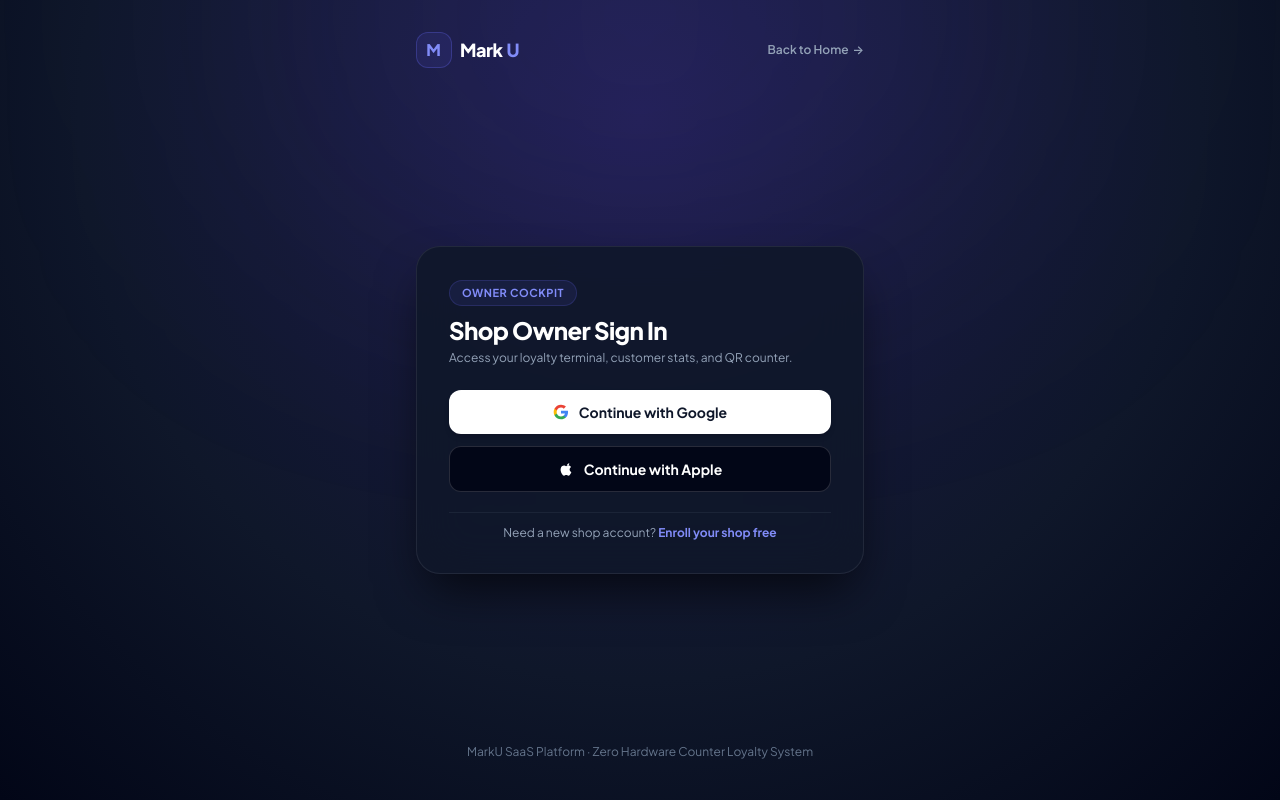
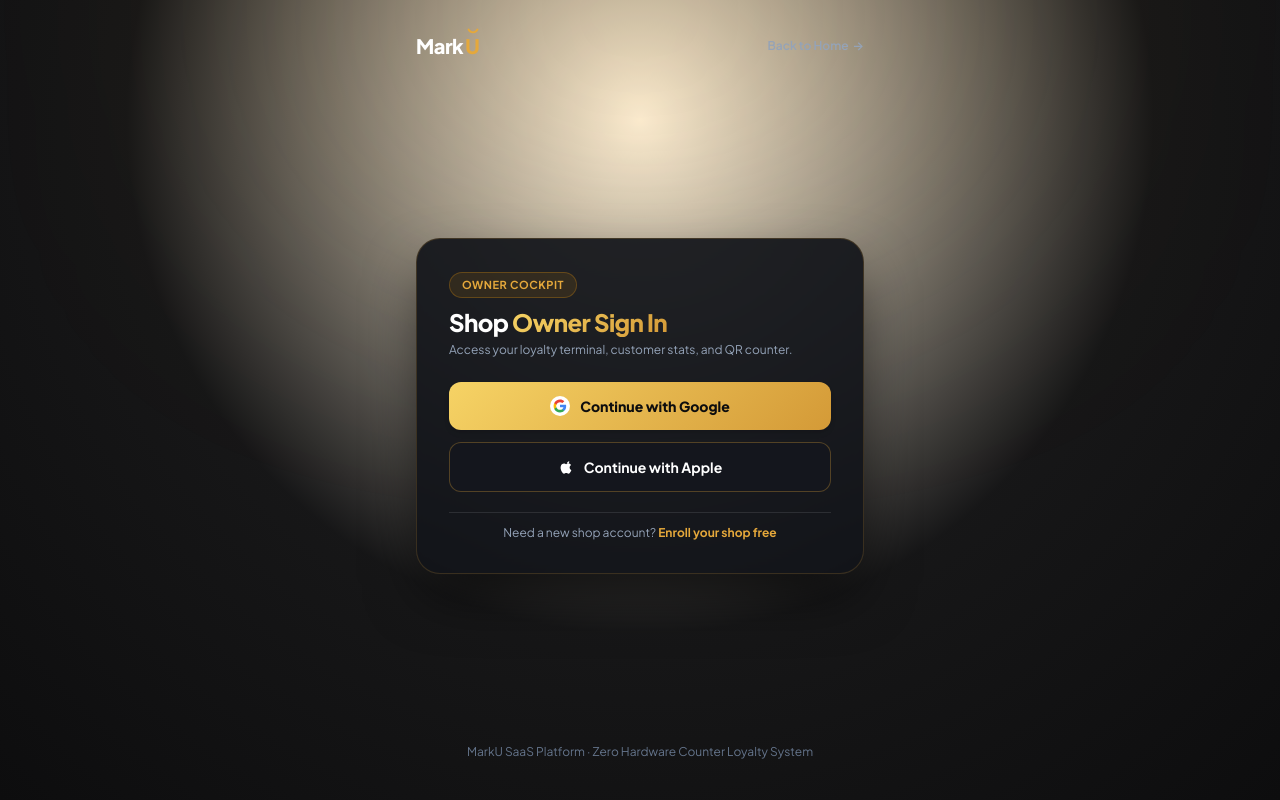
Before and after one commit to vinaykumar9311/markU, a website: page public/owner/login.html in a window 1280 px wide. Drawn offline with nearby package versions, Linux system fonts and the light colour scheme; no server answers.

Commit message:
Apply MarkU gold and obsidian coloring to owner login and register buttons

```diff
--- a/public/owner/login.html
+++ b/public/owner/login.html
@@ -27,60 +27,61 @@
       -webkit-font-smoothing: antialiased;
     }
     .font-mono { font-family: 'JetBrains Mono', monospace; }
+    .dark-glow-hero {
+      background: radial-gradient(circle at 50% 15%, rgba(229, 168, 59, 0.16) 0%, rgba(13, 13, 14, 0.96) 55%, #0d0d0e 100%);
+    }
+    .gold-gradient-text {
+      background: linear-gradient(135deg, #f6d365 0%, #d49a37 100%);
+      -webkit-background-clip: text;
+      -webkit-text-fill-color: transparent;
+    }
     .glass-card {
-      background: rgba(15, 23, 42, 0.88);
+      background: rgba(18, 20, 26, 0.92);
       backdrop-filter: blur(24px);
-      border: 1px solid rgba(255, 255, 255, 0.08);
-      box-shadow: 0 25px 50px -12px rgba(0, 0, 0, 0.7);
+      border: 1px solid rgba(229, 168, 59, 0.18);
+      box-shadow: 0 25px 60px -12px rgba(0, 0, 0, 0.75);
     }
     .btn-google {
-      background: #ffffff;
-      color: #0f172a;
+      background: linear-gradient(135deg, #f6d365 0%, #d49a37 100%);
+      color: #0d0d0e;
+      box-shadow: 0 6px 20px rgba(212, 154, 55, 0.35);
       transition: all 0.2s ease;
     }
     .btn-google:hover {
-      background: #f1f5f9;
+      background: linear-gradient(135deg, #fae084 0%, #e5a83b 100%);
       transform: translateY(-1px);
-      box-shadow: 0 10px 25px -5px rgba(255, 255, 255, 0.15);
-    }
-    .btn-demo {
-      background: linear-gradient(135deg, #4f46e5 0%, #7c3aed 100%);
-      transition: all 0.2s ease;
-    }
-    .btn-demo:hover {
-      background: linear-gradient(135deg, #4338ca 0%, #6d28d9 100%);
-      transform: translateY(-1px);
-      box-shadow: 0 12px 28px -6px rgba(99, 102, 241, 0.45);
+      box-shadow: 0 10px 26px rgba(229, 168, 59, 0.45);
     }
     .btn-apple {
-      background: #020617;
+      background: #14161d;
       color: #ffffff;
-      border: 1px solid rgba(255, 255, 255, 0.15);
+      border: 1px solid rgba(229, 168, 59, 0.3);
       transition: all 0.2s ease;
     }
     .btn-apple:hover {
-      background: #0f172a;
-      border-color: rgba(255, 255, 255, 0.3);
+      background: #1c1f29;
+      border-color: rgba(229, 168, 59, 0.65);
       transform: translateY(-1px);
     }
   </style>
 </head>
-<body class="flex flex-col min-h-screen px-4 py-6 justify-between relative overflow-x-hidden selection:bg-indigo-500 selection:text-white">
+<body class="dark-glow-hero flex flex-col min-h-screen px-4 py-6 justify-between relative overflow-x-hidden selection:bg-amber-500 selection:text-black">
 
-  <!-- Ambient Glow -->
-  <div class="fixed -top-40 left-1/2 -translate-x-1/2 w-[700px] h-[350px] bg-indigo-500/15 blur-[140px] pointer-events-none rounded-full"></div>
+  <!-- Ambient Golden Glow -->
+  <div class="fixed -top-40 left-1/2 -translate-x-1/2 w-[700px] h-[350px] bg-amber-500/15 blur-[140px] pointer-events-none rounded-full"></div>
 
   <!-- Header -->
   <header class="w-full max-w-md mx-auto flex items-center justify-between py-2 relative z-10">
-    <a href="/" class="flex items-center gap-2">
-      <span class="w-9 h-9 rounded-xl bg-indigo-500/10 border border-indigo-500/30 flex items-center justify-center font-black text-indigo-400 text-base tracking-wider">
-        M
-      </span>
-      <span class="text-lg font-black tracking-tight text-white flex items-center gap-1">
-        <span>Mark</span><span class="text-indigo-400">U</span>
+    <a href="/" class="flex items-center gap-0.5 shrink-0">
+      <span class="text-xl font-black tracking-tight text-white">Mark</span>
+      <span class="text-xl font-black tracking-tight text-[#e5a83b] relative">
+        U
+        <svg class="w-3 h-1.5 absolute -top-1 right-0 text-[#e5a83b]" viewBox="0 0 14 8" fill="none" stroke="currentColor" stroke-width="2.5" stroke-linecap="round">
+          <path d="M1 2C4 7 10 7 13 2" />
+        </svg>
       </span>
     </a>
-    <a href="/" class="text-xs font-semibold text-slate-400 hover:text-white transition-colors flex items-center gap-1">
+    <a href="/" class="text-xs font-semibold text-slate-400 hover:text-[#e5a83b] transition-colors flex items-center gap-1">
       <span>Back to Home</span>
       <span>&rarr;</span>
     </a>
@@ -90,10 +91,10 @@
   <main class="w-full max-w-md mx-auto my-auto glass-card rounded-3xl p-6 sm:p-8 space-y-5 relative z-10">
 
     <div>
-      <div class="inline-flex items-center gap-1.5 px-3 py-1 rounded-full bg-indigo-500/10 border border-indigo-500/20 text-indigo-400 text-[11px] font-bold uppercase tracking-wider mb-2">
+      <div class="inline-flex items-center gap-1.5 px-3 py-1 rounded-full bg-amber-500/10 border border-amber-500/25 text-[#e5a83b] text-[11px] font-bold uppercase tracking-wider mb-2">
         <span>Owner Cockpit</span>
       </div>
-      <h1 class="text-2xl font-extrabold tracking-tight text-white">Shop Owner Sign In</h1>
+      <h1 class="text-2xl font-extrabold tracking-tight text-white">Shop <span class="gold-gradient-text">Owner Sign In</span></h1>
       <p class="text-xs text-slate-400 mt-1">Access your loyalty terminal, customer stats, and QR counter.</p>
     </div>
 
@@ -107,19 +108,21 @@
     <div id="oauthSection" class="space-y-3 pt-1">
       <!-- Prominent Branded Google Button -->
       <button type="button" id="googleLoginBtn" onclick="triggerGoogleSignIn()"
-        class="w-full btn-google font-bold py-3 px-4 rounded-xl text-xs sm:text-sm flex items-center justify-center gap-2.5 shadow-md">
-        <svg class="w-4 h-4 shrink-0" viewBox="0 0 24 24">
-          <path fill="#4285F4" d="M22.56 12.25c0-.78-.07-1.53-.2-2.25H12v4.26h5.92c-.26 1.37-1.04 2.53-2.21 3.31v2.77h3.57c2.08-1.92 3.28-4.74 3.28-8.09z"/>
-          <path fill="#34A853" d="M12 23c2.97 0 5.46-.98 7.28-2.66l-3.57-2.77c-.98.66-2.23 1.06-3.71 1.06-2.86 0-5.29-1.93-6.16-4.53H2.18v2.84C3.99 20.53 7.7 23 12 23z"/>
-          <path fill="#FBBC05" d="M5.84 14.09c-.22-.66-.35-1.36-.35-2.09s.13-1.43.35-2.09V7.06H2.18C1.43 8.55 1 10.22 1 12s.43 3.45 1.18 4.94l2.85-2.22.81-.63z"/>
-          <path fill="#EA4335" d="M12 5.38c1.62 0 3.06.56 4.21 1.64l3.15-3.15C17.45 2.09 14.97 1 12 1 7.7 1 3.99 3.47 2.18 7.06l3.66 2.84c.87-2.6 3.3-4.52 6.16-4.52z"/>
-        </svg>
+        class="w-full btn-google font-extrabold py-3.5 px-4 rounded-xl text-xs sm:text-sm flex items-center justify-center gap-2.5 shadow-md cursor-pointer">
+        <span class="w-5 h-5 rounded-full bg-white flex items-center justify-center shrink-0">
+          <svg class="w-3.5 h-3.5" viewBox="0 0 24 24">
+            <path fill="#4285F4" d="M22.56 12.25c0-.78-.07-1.53-.2-2.25H12v4.26h5.92c-.26 1.37-1.04 2.53-2.21 3.31v2.77h3.57c2.08-1.92 3.28-4.74 3.28-8.09z"/>
+            <path fill="#34A853" d="M12 23c2.97 0 5.46-.98 7.28-2.66l-3.57-2.77c-.98.66-2.23 1.06-3.71 1.06-2.86 0-5.29-1.93-6.16-4.53H2.18v2.84C3.99 20.53 7.7 23 12 23z"/>
+            <path fill="#FBBC05" d="M5.84 14.09c-.22-.66-.35-1.36-.35-2.09s.13-1.43.35-2.09V7.06H2.18C1.43 8.55 1 10.22 1 12s.43 3.45 1.18 4.94l2.85-2.22.81-.63z"/>
+            <path fill="#EA4335" d="M12 5.38c1.62 0 3.06.56 4.21 1.64l3.15-3.15C17.45 2.09 14.97 1 12 1 7.7 1 3.99 3.47 2.18 7.06l3.66 2.84c.87-2.6 3.3-4.52 6.16-4.52z"/>
+          </svg>
+        </span>
         <span id="googleLoginBtnText">Continue with Google</span>
       </button>
 
       <!-- Apple Button -->
       <button type="button" id="appleLoginBtn" onclick="handleAppleSignIn()"
-        class="w-full btn-apple font-bold py-3 px-4 rounded-xl text-xs sm:text-sm flex items-center justify-center gap-2.5">
+        class="w-full btn-apple font-bold py-3.5 px-4 rounded-xl text-xs sm:text-sm flex items-center justify-center gap-2.5 cursor-pointer">
         <svg class="w-4 h-4 fill-current shrink-0" viewBox="0 0 24 24">
           <path d="M18.71 19.5c-.83 1.24-1.71 2.45-3.05 2.47-1.34.03-1.77-.79-3.29-.79-1.53 0-2 .77-3.27.82-1.31.05-2.3-1.32-3.14-2.53C4.25 17 2.94 12.45 4.7 9.39c.87-1.52 2.43-2.48 4.12-2.51 1.28-.02 2.5.87 3.29.87.78 0 2.26-1.07 3.81-.91.65.03 2.47.26 3.64 1.98-.09.06-2.17 1.28-2.15 3.81.03 3.02 2.65 4.03 2.68 4.04-.03.07-.42 1.44-1.38 2.83M15.97 6.37c.63-.78 1.06-1.85.94-2.93-.91.04-2.03.61-2.69 1.39-.58.67-1.09 1.76-.95 2.81 1.02.08 2.06-.51 2.7-1.27z"/>
         </svg>
@@ -127,8 +130,8 @@
       </button>
     </div>
 
-    <div class="text-center text-xs text-slate-400 pt-3 border-t border-slate-800/80">
-      Need a new shop account? <a href="/owner/register.html" class="text-indigo-400 font-bold hover:underline">Enroll your shop free</a>
+    <div class="text-center text-xs text-slate-400 pt-3 border-t border-white/10">
+      Need a new shop account? <a href="/owner/register.html" class="text-[#e5a83b] font-bold hover:underline">Enroll your shop free</a>
     </div>
 
   </main>
```
Also changed, not shown: public/owner/register.html (+17 -14 lines).
